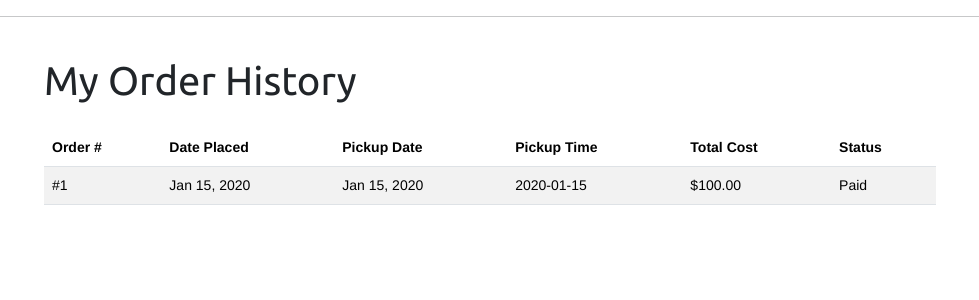
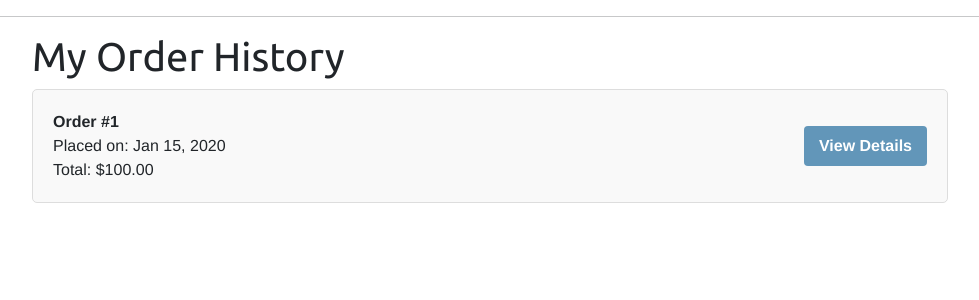
Before and after one commit to mattallen889/ISQA-3900-Group-4, a Django app: page /orders/my-orders/ in a window 1280 px wide. Shown: the part 56-356 px from the top of the page, without its empty margins (150-1129 px from the left). Run offline with Django 4.2, Linux system fonts and the light colour scheme; a user stored in the database is signed in; tables that the repository leaves empty hold one stand-in row (values such as "Sample post").

Commit message:
New Order History Page

```diff
--- a/orders/templates/orders/order/my_orders.html
+++ b/orders/templates/orders/order/my_orders.html
@@ -1,36 +1,58 @@
 {% extends "shop/base.html" %}
 
-{% block title %}
-  My Order History
+{% block content %}
+    <style>
+        .btn-mav-blue {
+            background-color: #6296b9;
+            color: white;
+            padding: 8px 15px;
+            text-decoration: none;
+            border-radius: 4px;
+            display: inline-block;
+            border: none;
+            font-weight: bold;
+            transition: background-color 0.2s ease-in-out;
+        }
+        .btn-mav-blue:hover {
+            background-color: #4a779a;
+            color: white;
+            text-decoration: none;
+        }
+        .order-list {
+            list-style-type: none;
+            padding: 0;
+        }
+        .order-list li {
+            background: #f9f9f9;
+            margin-bottom: 15px;
+            padding: 20px;
+            border: 1px solid #ddd;
+            border-radius: 5px;
+            display: flex;
+            justify-content: space-between;
+            align-items: center;
+        }
+    </style>
+
+    <h1>My Order History</h1>
+
+    {% if orders %}
+        <ul class="order-list">
+            {% for order in orders %}
+                <li>
+                    <div>
+                        <strong>Order #{{ order.id }}</strong><br>
+                        Placed on: {{ order.created|date:"M d, Y" }}<br>
+                        Total: ${{ order.get_total_cost }}
+                    </div>
+                    <div>
+                        <a href="{% url 'orders:order_detail' order.id %}" class="btn-mav-blue">View Details</a>
+                    </div>
+                </li>
+            {% endfor %}
+        </ul>
+    {% else %}
+        <p>You have not placed any orders yet.</p>
+    {% endif %}
+
 {% endblock %}
-
-{% block content %}
-  <div class="container mt-4">
-      <h1 class="mb-4">My Order History</h1>
-
-      <table class="table table-striped table-hover">
-        <thead style="background-color: #5b9bd5; color: white;">
-          <tr>
-            <th>Order #</th>
-            <th>Date Placed</th>
-            <th>Pickup Date</th>
-            <th>Pickup Time</th>
-            <th>Total Cost</th>
-            <th>Status</th>
-          </tr>
-        </thead>
-        <tbody>
-          {% for order in orders %}
-            <tr>
-              <td>#{{ order.id }}</td>
-              <td>{{ order.created|date:"M d, Y" }}</td>
-              <td>{{ order.pickup_date|date:"M d, Y" }}</td>
-              <td>{{ order.pickupTime|default:"-" }}</td>
-              <td>${{ order.get_total_cost }}</td>
-              <td>{% if order.paid %}Paid{% else %}Pending{% endif %}</td>
-            </tr>
-          {% endfor %}
-        </tbody>
-      </table>
-  </div>
-{% endblock %}
--- a/orders/urls.py
+++ b/orders/urls.py
@@ -7,6 +7,7 @@ urlpatterns = [
     path('create/', views.order_create, name='order_create'),
     path('admin/order/<int:order_id>/', views.admin_order_detail, name='admin_order_detail'),
     path('my-orders/', views.user_orders, name='user_orders'),
+    path('my-orders/<int:order_id>/', views.order_detail, name='order_detail'),
     path('makepayment/<int:orderID>', views.paymentPageSubmit, name='paymentPageSubmit'),
     path('manage_customer_orders/', views.manage_customer_orders, name='manage_customer_orders'),
     path('view_customer_order_details/<int:orderID>', views.view_customer_order_details, name='view_customer_order_details'),
--- a/orders/views.py
+++ b/orders/views.py
@@ -9,7 +9,6 @@ from django.conf import settings
 from django.http import HttpResponse
 from django.template.loader import render_to_string
 from django.core.mail import send_mail
-
 from datetime import datetime
 
 def manage_customer_orders(request):
@@ -72,7 +71,6 @@ def order_create(request):
                 total_cost += line_total
                 order_items_text.append(f"{item['quantity']} x {item['product'].name} - ${line_total:.2f}")
 
-                # reduce the number of items in inventory based on this sale
                 item['product'].quantity = item['product'].quantity - item['quantity']
                 item['product'].save()
 
@@ -91,16 +89,13 @@ def order_create(request):
                 fail_silently=False,
             )
 
-            # clear the cart
             cart.clear()
-            # set the order in the session
             request.session['order_id'] = order.id
 
             return render(request, 'orders/order/payment_Page.html', {'orderID': order.id, 'price': f'${total_cost}'})
     else:
         form = OrderCreateForm()
 
-    # Get the current time
     currTime = datetime.now()
 
     currentTime = str(currTime).split(' ')[1].split('.')[0].split(':')
@@ -123,7 +118,6 @@ def order_create(request):
                       "22": "10",
                       "23": "11"}
 
-    # Convert current time into 12-hour format
     if hour == "00":
         hour = hourConversion["00"]
         dayDivision = 'AM'
@@ -135,7 +129,6 @@ def order_create(request):
 
     increments = []
 
-    # Find twelve 30-min increments
     while (len(increments) < 12):
         if (int(hour) + 1) < 12:
             increments.append(f"{str(int(hour) + 1)}:30 {dayDivision}")
@@ -155,11 +148,18 @@ def order_create(request):
                   {'cart': cart, 'form': form, 'currentHour': hour, 'currentMinute': minute, 'dayDivision': dayDivision,
                    'increments': increments})
 
-
 @login_required
 def user_orders(request):
     orders = Order.objects.filter(user=request.user)
     return render(request, 'orders/order/my_orders.html', {'orders': orders})
+
+@login_required
+def order_detail(request, order_id):
+    if request.user.is_staff:
+        order = get_object_or_404(Order, id=order_id)
+    else:
+        order = get_object_or_404(Order, id=order_id, user=request.user)
+    return render(request, 'orders/order/detail.html', {'order': order})
 
 @staff_member_required
 def add_manual_order(request):
```
Also changed, not shown: orders/templates/orders/order/detail.html (added, +84 -0 lines).
